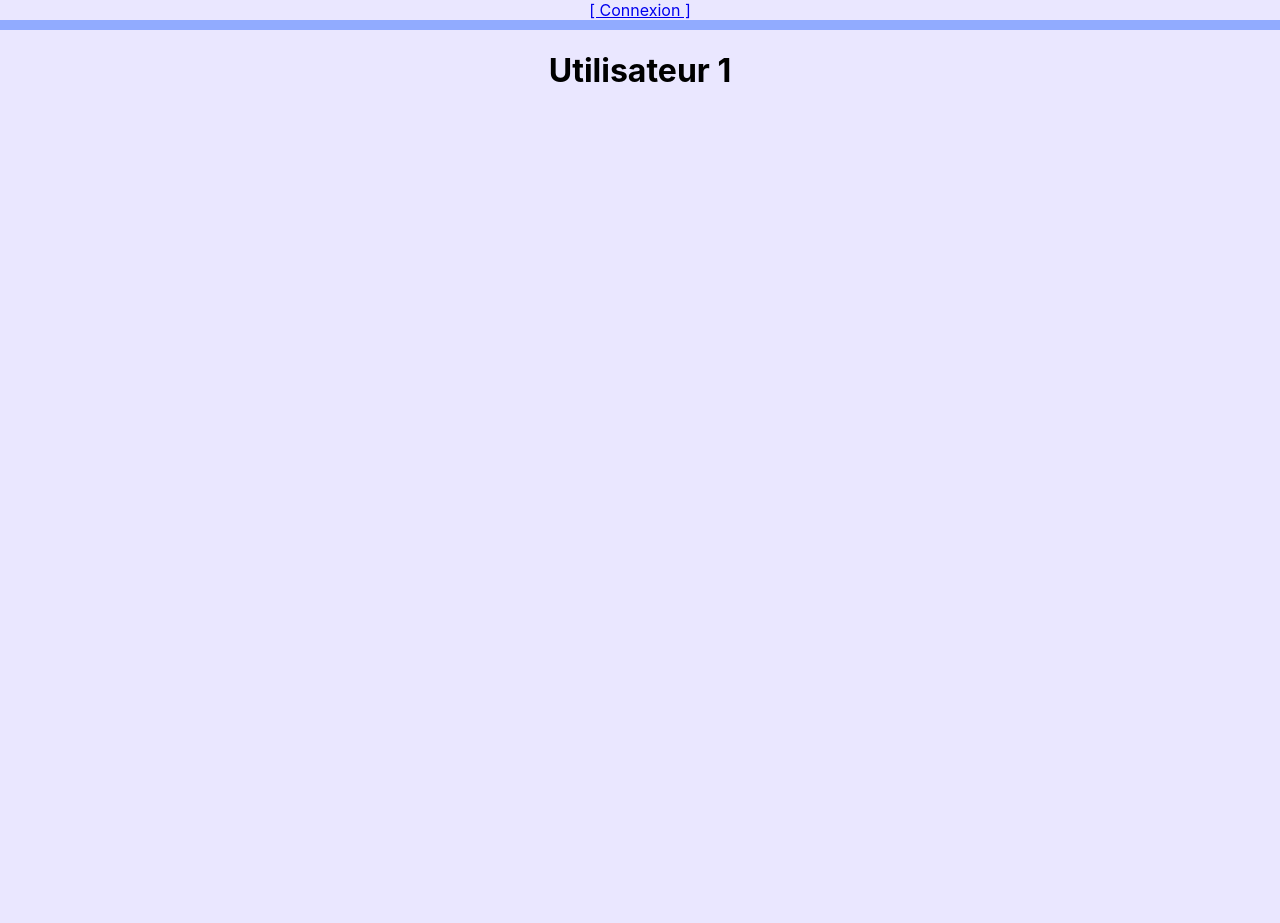
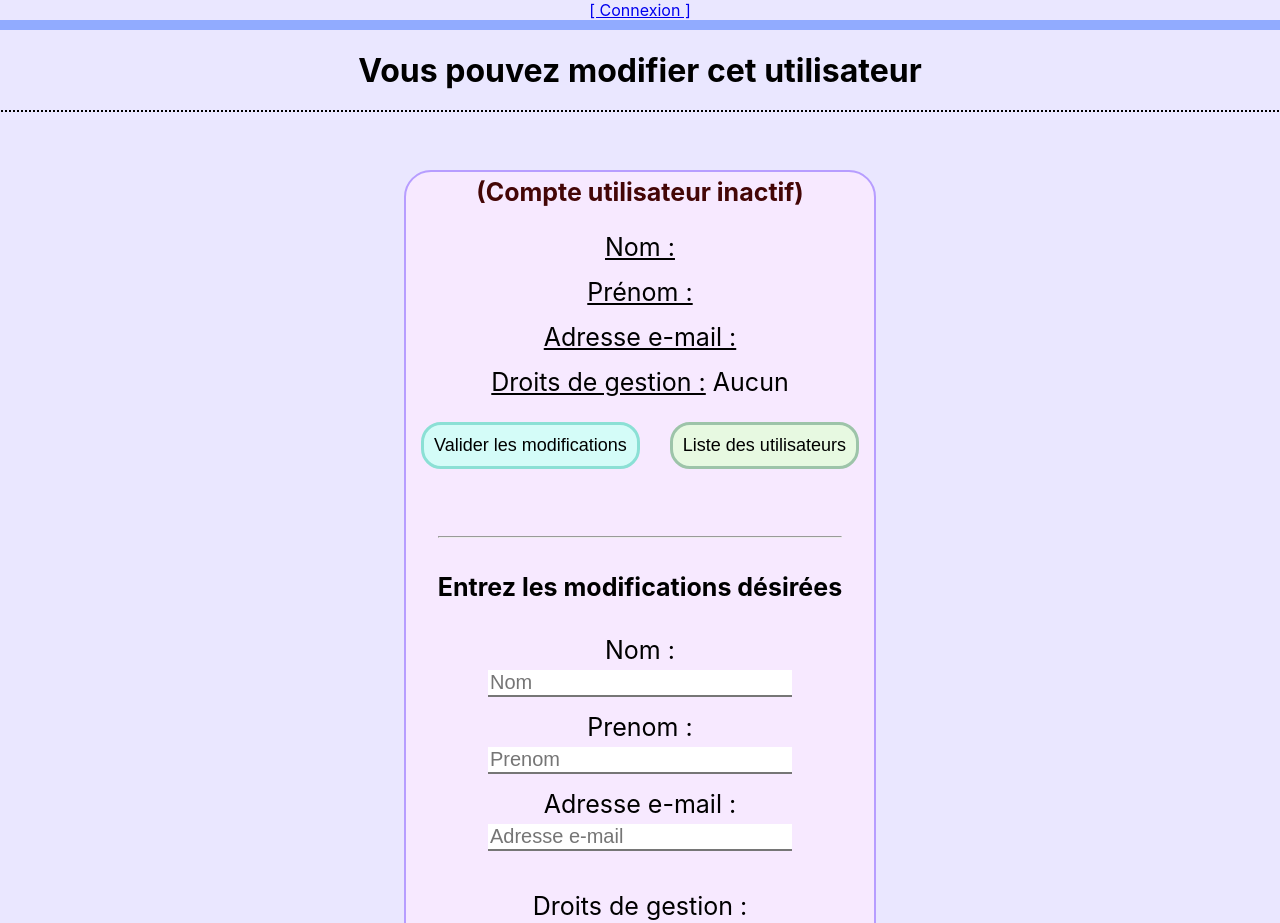
Before and after one commit to Yamakyu/ProjetBuvetteV1, a React (Create React App) app in the folder frontend/: page /manage/users/edit/1 in a window 1280 px wide. Shown: the top 923 px of the page. Before the commit the page ends 800 px from the top, so only its background shows below. Built offline with nearby package versions, Linux system fonts and the light colour scheme.

Commit message:
OK : CSS liste utilisateur (+ delete + edit)

```diff
--- a/frontend/src/Components/PagesAdmin/ModifierUtilisateur.jsx
+++ b/frontend/src/Components/PagesAdmin/ModifierUtilisateur.jsx
@@ -1,9 +1,107 @@
-import React from 'react'
-import { useParams } from 'react-router-dom'
+import React, { useContext, useEffect, useState } from 'react'
+import { useNavigate, useParams } from 'react-router-dom'
+import { SessionContext } from '../../Contexts/SessionContext';
+import Utilisateur from '../Utility/Utilisateur';
 
 export default function ModifierUtilisateur() {
-    const { id } = useParams();
+
+  const {
+    activeSession,
+    isUserTokenExpired,
+    userWorkedOn,
+    setUserWorkedOn,
+    fullUserList,
+    setFullUserList
+  } = useContext(SessionContext);
+
+  const [apiResponse, setApiResponse] = useState("");
+  const [baseUser, setBaseUser] = useState(userWorkedOn);
+  const [disableConfirmButton, setDisableConfirmButton] = useState(false);
+
+  const { id } = useParams();
+
+  const myAppNavigator = useNavigate();
+
+  useEffect(() => {
+    // ????
+
+    return () => {}
+  }, [])
+
+
+
+  const apiEditUser = async (thatUser) => {
+
+    setApiResponse("Requête envoyée. L'opération peut prendre quelques secondes. En attente de la réponse du serveur... ");
+    let userAfterEdit;
+    setDisableConfirmButton(true);
+
+    await fetch(`/api/users/edit/${thatUser.id}`,{
+      method: "PUT",
+      headers:{"Content-type" : "application/json", "authorization" : `Bearer ${activeSession.userToken}`},
+      body: JSON.stringify(
+      {
+        id: undefined,
+        nom: thatUser.nom,
+        prenom:thatUser.prenom,
+        email:thatUser.email,
+        isGerantBuvette:thatUser.isGerantBuvette,
+        isGerantMateriel:thatUser.isGerantMateriel,
+        isAdmin:thatUser.isAdmin,
+        droits:thatUser.droits,
+      })
+    })
+    .then((res) => res.json())
+    .then((data) => {
+      console.log("API response ↓");
+      console.log(data.message);
+
+      if (isUserTokenExpired(data)){
+          myAppNavigator("/login");
+      }
+
+      setApiResponse(data.message);
+
+      userAfterEdit = data.updatedUser;
+      setUserWorkedOn(userAfterEdit);
+      setDisableConfirmButton(false);
+    })
+    .catch((err) => console.log(err));
+
+    setFullUserList(
+      fullUserList.map(
+            (user) => userAfterEdit.id ===  user.id
+                ? userAfterEdit
+                : user
+        )
+    );
+  }
+
+
+
+
   return (
-    <h1>Utilisateur {id}</h1>
+    <div>
+      <h1>Vous pouvez modifier cet utilisateur</h1>
+
+
+      <div className='BoxSimple'>
+
+      <div className='APIResponse'>
+          {apiResponse || ""}
+          </div>
+
+          <Utilisateur
+              user = {baseUser}
+              newUser = {userWorkedOn}
+              displayGoBackToOvrwiewButton
+              displayEditButton
+              displayGoBackButton
+              isEditingUser
+              dispableInputs
+              backEndAPIRequest = {apiEditUser}
+          />
+      </div>
+    </div>
   )
 }
--- a/frontend/src/Components/PagesAdmin/SupprimerUtilisateur.jsx
+++ b/frontend/src/Components/PagesAdmin/SupprimerUtilisateur.jsx
@@ -15,6 +15,7 @@ export default function SupprimerUtilisateur() {
     } = useContext(SessionContext);
 
     const [apiResponse, setApiResponse] = useState("");
+    const [disableConfirmButton, setDisableConfirmButton] = useState(false);
 
     const { id } = useParams();
 
@@ -25,6 +26,7 @@ export default function SupprimerUtilisateur() {
     const apiToggleUser = async (thatUser) => {
         setApiResponse("Requête envoyée. L'opération peut prendre quelques secondes. En attente de la réponse du serveur... ");
         let userAfterEdit;
+        setDisableConfirmButton(true);
 
         await fetch(`/api/users/edit/${thatUser.id}`,{
             method: "PUT",
@@ -47,6 +49,7 @@ export default function SupprimerUtilisateur() {
 
             userAfterEdit = data.updatedUser;
             setUserWorkedOn(userAfterEdit);
+            setDisableConfirmButton(false);
         })
         .catch((err) => console.log(err));
 
@@ -64,7 +67,7 @@ export default function SupprimerUtilisateur() {
 
     return (
         <div>
-            <h1>Cet utilisateur sera supprimé</h1>
+            <h1>Veuillez entrer les modifications</h1>
 
 
             <div className='BoxSimple'>
@@ -79,6 +82,7 @@ export default function SupprimerUtilisateur() {
                     displayGoBackToOvrwiewButton
                     displayDeleteButton
                     displayGoBackButton
+                    disableConfirmButton = {disableConfirmButton}
                     backEndAPIRequest = {apiToggleUser}
                 />
             </div>
--- a/frontend/src/Components/Utility/UserForm.jsx
+++ b/frontend/src/Components/Utility/UserForm.jsx
@@ -41,7 +41,10 @@ export default function UserForm(props) {
         setWarningCreateAdmin("");
     }
 
-        //https://stackoverflow.com/questions/54150783/react-hooks--with-object
+
+
+
+    //https://stackoverflow.com/questions/54150783/react-hooks--with-object
     const handleInputs = inputEvent => {
         resetWarning();
 
--- a/frontend/src/Components/Utility/Utilisateur.jsx
+++ b/frontend/src/Components/Utility/Utilisateur.jsx
@@ -1,5 +1,5 @@
 import Button from '@restart/ui/esm/Button'
-import React, { useContext, useState } from 'react'
+import React, { useContext, useEffect, useState } from 'react'
 import { Card } from 'react-bootstrap'
 import { Link } from 'react-router-dom'
 import { useNavigate } from 'react-router-dom'
@@ -7,23 +7,104 @@ import { SessionContext } from '../../Contexts/SessionContext'
 
 export default function Utilisateur(props) {
 
-    const { userWorkedOn }= useContext(SessionContext);
+    const { userWorkedOn, setUserWorkedOn }= useContext(SessionContext);
     const [passwordConfirm, setPasswordConfirm] = useState("");
+    const [warningCreateAdmin, setWarningCreateAdmin] = useState("");
     const myAppNavigator = useNavigate();
 
     let user = props.user || userWorkedOn;
     let newUser = props.newUser;
     let isEditingUser = props.isEditingUser;
-    let isEditingPassword = props.isEditingPassword;
 
     let backEndAPIRequest = props.backEndAPIRequest;
 
-    let disableAddUser = props.disableAddUser;
     let displayGoBackToAddUserButton = props.displayGoBackToAddUserButton;
     let displayGoBackToOvrwiewButton = props.displayGoBackToOvrwiewButton;
     let displayAddUserButton = props.displayAddUserButton;
     let displayEditButton = props.displayEditButton;
     let displayDeleteButton = props.displayDeleteButton;
+
+    let disableAddUser = props.disableAddUser;
+    let disableConfirmButton = props.disableConfirmButton;
+
+    useEffect(() => {
+      setUserWorkedOn(() => ({
+          ...userWorkedOn,
+          password:""
+      }))
+
+      return () => {}
+    }, [])
+
+
+//----------------------------------------------------------- TRAITEMENT
+
+
+    const handleInputs = inputEvent => {
+        const { name, value } = inputEvent.target;
+
+        setUserWorkedOn(prevState => ({
+            ...prevState,
+            [name]: value
+        }));
+    };
+
+    const handleInputSelect = inputEvent => {
+        const pickedOption = inputEvent.target.value;
+
+        switch (pickedOption) {
+            case "Gerant Buvette":
+                setUserWorkedOn(prevState => ({
+                    ...prevState,
+                    droits: pickedOption,
+                    isAdmin: false,
+                    isGerantMateriel: false,
+                    isGerantBuvette: true}));
+                setWarningCreateAdmin("");
+                break;
+            case "Gerant Matériel":
+                setUserWorkedOn(prevState => ({
+                    ...prevState,
+                    droits: pickedOption,
+                    isAdmin: false,
+                    isGerantBuvette: false,
+                    isGerantMateriel: true}));
+                setWarningCreateAdmin("");
+                break;
+            case "Double gérant":
+                setUserWorkedOn(prevState => ({
+                    ...prevState,
+                    droits: pickedOption,
+                    isAdmin: false,
+                    isGerantMateriel: true,
+                    isGerantBuvette: true}));
+                setWarningCreateAdmin("");
+                break;
+            case "Admin" :
+                setUserWorkedOn(prevState => ({
+                    ...prevState,
+                    isGerantMateriel: false,
+                    isGerantBuvette: false,
+                    droits: pickedOption,
+                    isAdmin: true}));
+                setWarningCreateAdmin("Cet utilisateur sera ADMINISTRATEUR.")
+                break;
+            case "Aucun":
+            default:
+                setUserWorkedOn(prevState => ({
+                    ...prevState,
+                    isAdmin: false,
+                    isGerantMateriel: false,
+                    isGerantBuvette: false,
+                    droits: pickedOption}));
+                setWarningCreateAdmin("")
+                break;
+        }
+    }
+
+
+//----------------------------------------------------------- TRAITEMENT
+
 
 
   return (
@@ -36,63 +117,61 @@ export default function Utilisateur(props) {
                 :""
             }
 
-                <div className='VerticalLabel'><b>Nom : </b>{user.nom}
+            <div className='VerticalLabel'><u>Nom :</u> {user.nom}
                 {(isEditingUser && (newUser.nom !== user.nom))
-                        ? <><br /> → <b>{newUser.nom}</b> </>
+                    ? <> → <b>{newUser.nom}</b> </>
                     : ""}
             </div>
 
-                <div className='VerticalLabel'><b>Prénom :</b> {user.prenom}
+            <div className='VerticalLabel'><u>Prénom :</u> {user.prenom}
                 {(isEditingUser && (newUser.prenom !== user.prenom))
-                        ? <><br /> → <b>{newUser.prenom}</b> </>
+                    ? <> → <b>{newUser.prenom}</b> </>
                     : ""}
             </div>
 
-                <div className='VerticalLabel'><b>Adresse e-mail : </b> {user.email}
+            <div className='VerticalLabel'><u>Adresse e-mail :</u> {user.email}
                 {(isEditingUser && (newUser.email !== user.email))
-                        ? <><br /> → <b>{newUser.email}</b> </>
+                    ? <> <br/> → <b>{newUser.email}</b> </>
                     : ""}
             </div>
 
-                <div className='VerticalLabel'><b>Droits de gestion : </b> {user.droits}
+            <div className='VerticalLabel'><u>Droits de gestion :</u> {user.droits}
                 {(isEditingUser && (newUser.droits !== user.droits))
-                        ? <><br /> → <b>{newUser.droits}</b> </>
+                    ? <> <br /> → <b>{newUser.droits}</b> </>
                     : ""}
             </div>
 
 
             <div className='ButtonContainer'>
-                    <button className='ConfirmButton' hidden={!displayAddUserButton || disableAddUser} onClick={() => backEndAPIRequest(user)}>Ajouter l'tilisateur</button>
+                <button className='ConfirmButton' hidden={!displayAddUserButton || disableAddUser} disabled={disableConfirmButton} onClick={() => backEndAPIRequest(user)}>Ajouter l'tilisateur</button>
                 <button className='CancelButton' hidden={!displayGoBackToAddUserButton} onClick={() => {myAppNavigator("/manage/users/add")}}>Modifier la saisie</button>
 
-                    <button className='SubButton' hidden={!displayEditButton} onClick={() => backEndAPIRequest(user, newUser)}>Modifier cet utilisateur</button>
+                <button className='ConfirmButton' hidden={!displayEditButton} disabled={disableConfirmButton} onClick={() => backEndAPIRequest(newUser)}>Valider les modifications</button>
 
                 {user.isActiveAccount
-                        ? <button className='RedButton' hidden={!displayDeleteButton} onClick={() => backEndAPIRequest(user)}>Supprimer cet utilisateur</button>
+                    ? <button className='RedButton' hidden={!displayDeleteButton} disabled={disableConfirmButton}  onClick={() => backEndAPIRequest(user)}>Supprimer cet utilisateur</button>
                     : <button className='ConfirmButton' hidden={!displayDeleteButton} onClick={() => backEndAPIRequest(user)}>Restaurer cet utilisateur</button>
                 }
-
 
                 <button className='SubButton' hidden={!displayGoBackToOvrwiewButton} onClick={() => {myAppNavigator("/manage/users/overview")}}>Liste des utilisateurs</button>
             </div>
 
 
             {
-                /*isEditingUser
+            isEditingUser
                 ?<div className='FancyBr'>
-
-
+                    <hr />
+                    <h4>Entrez les modifications désirées</h4>
                     <div className='VerticalLabel'>
                         Nom :
                     </div>
                     <input
                         className='LargeInput'
                         placeholder='Nom'
-                            value={user.nom}
+                        value={newUser.nom}
                         type="text"
                         onChange={handleInputs}
                         name="nom"
-                            disabled={isInputDisabled}
                     />
                     <br />
                     <div className='VerticalLabel'>
@@ -101,11 +180,10 @@ export default function Utilisateur(props) {
                     <input
                         className='LargeInput'
                         placeholder='Prenom'
-                            value={user.prenom}
+                        value={newUser.prenom}
                         type="text"
                         onChange={handleInputs}
                         name="prenom"
-                            disabled={isInputDisabled}
                     />
                     <br />
                     <div className='VerticalLabel'>
@@ -114,60 +192,32 @@ export default function Utilisateur(props) {
                     <input
                         className='LargeInput'
                         placeholder='Adresse e-mail'
-                            value={user.email}
+                        value={newUser.email}
                         type="email"
                         onChange={handleInputs}
                         name="email"
-                            disabled={isInputDisabled}
-                        />
-                        <br />
-
-                        {displayPasswordField
-                            ? <div style={{width:'100%'}}>
-                                <br />
-                                <div className='VerticalLabel'>
-                                    Mot de passe :
-                                </div>
-
-                                <input
-                                    className='LargeInput'
-                                    placeholder='Mot de passe'
-                                    value={user.password}
-                                    type="password"
-                                    onChange={handleInputs}
-                                    name="password"
-                                    disabled={isInputDisabled}
                     />
 
+                    <label>
+                        <div className='FancyBr'/>
                         <div className='VerticalLabel'>
-                                    Confirmation mot de passe :
+                            Droits de gestion : {" "}
                         </div>
-                                <input
-                                    className='LargeInput'
-                                    placeholder='CONFIRMEZ le mot de passe'
-                                    value={passwordConfirm}
-                                    onChange={(e) => setPasswordConfirm(e.target.value)}
-                                    type="password"
-                                    name="passwordConfirm"
-                                    disabled={isInputDisabled}
-                                />
+                        <select className='OptionSelector' onChange={handleInputSelect} value={newUser.droits}>
+                            <option value="Aucun">Aucun (l'utilisateur sera un client)</option>
+                            <option value="Gerant Buvette">Gérant de buvette</option>
+                            <option value="Gerant Matériel">Gérant matériel</option>
+                            <option value="Double gérant">Gérant buvette + matériel</option>
+                            <option value="Admin">Administrateur</option>
+                        </select>
+                    </label>
+                    <div className='Avertissement'>
+                        {warningCreateAdmin || "" }
                     </div>
-                        :""}
-
-
+                    <div className='FancyBr'/>
                 </div>
                 :""
-                        */
             }
-
-
-
-
-
-
-
-
-
         </div>
     </div>
   )
--- a/frontend/src/Styles/AppStyle.css
+++ b/frontend/src/Styles/AppStyle.css
@@ -94,6 +94,8 @@
     outline-color: rgb(183, 157, 255);
     outline-width: 2px;
     outline-style: solid;
+
+    margin-bottom: 5px;
 }
 .MiniUserCard{
     font-size: 13px;
@@ -133,8 +135,8 @@
 
 .VerticalLabel{
     margin-top: 15px;
-    margin-left: 5px;
-    margin-right: 5px;
+    margin-left: 10px;
+    margin-right: 10px;
 }
 .LargeInput{
     margin-left: 20px;
@@ -288,6 +290,7 @@
 }
 .Avertissement{
     margin-bottom: 10px;
+    margin-top: 5px;
     color: #440606;
     margin-left: 5px;
     margin-right: 5px;
@@ -296,7 +299,7 @@
 /* --------- Autres --------- */
 
 .FancyBr{
-    margin-top: 50px;
+    margin-top: 40px;
 }
 .FancyHr{
     border-width: 2px;
```
Also changed, not shown: frontend/src/Components/PagesAdmin/ListeUtilisateurs.jsx (+0 -37 lines). Lines whose indentation alone changed are shown as unchanged.
